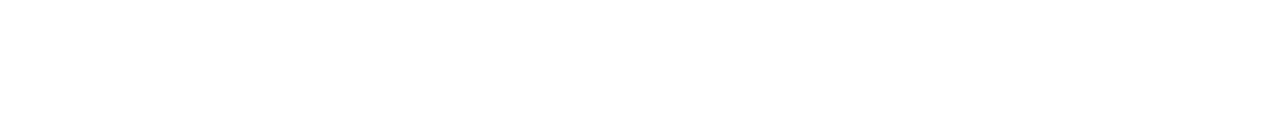
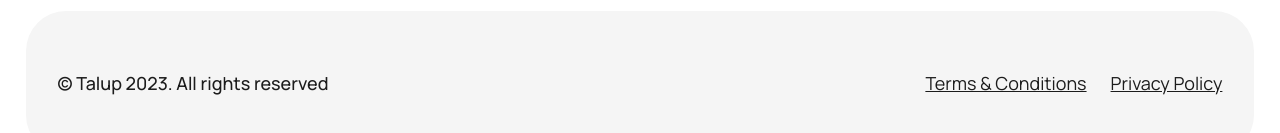
Before and after one commit to Rakshit-gen/Thence, a React (Vite) app: page / in a window 1280 px wide. Shown: the part 1542-1675 px from the top of the page. Before the commit the page ends 1521 px from the top, so only its background shows below. Built offline with nearby package versions, Linux system fonts and the light colour scheme.

Commit message:
Added App/Footer

```diff
--- a/src/App.jsx
+++ b/src/App.jsx
@@ -9,7 +9,7 @@
       <Navbar />
       <Hero />
       <FAQ />
-      {/* <Footer /> */}
+      <Footer />
     </main>
   )
 }
--- a/src/components/Footer.jsx
+++ b/src/components/Footer.jsx
@@ -2,7 +2,21 @@
 
 const Footer = () => {
   return (
-    <div>Footer</div>
+    <section className='z-[200] flex items-center justify-center mt-8 mb-4'>
+      <footer className='bg-[#F5F5F5] w-[96%] h-[144px] rounded-[40px] flex flex-row justify-between items-center px-8'>
+        <div>
+          <p className='text-[18px] font-Manrope text-[#1C1C1C] font-medium'>&copy; Talup 2023. All rights reserved</p>
+        </div>
+        <div className='flex flex-row gap-6'>
+          <a href="/">
+            <p className='text-[18px] font-Manrope text-[#1C1C1C] font-normal underline'>Terms & Conditions</p>
+          </a>
+          <a href="/">
+            <p className='text-[18px] font-Manrope text-[#1C1C1C] font-normal underline'>Privacy Policy</p>
+          </a>
+        </div>
+      </footer>
+    </section>
   )
 }
 
```
